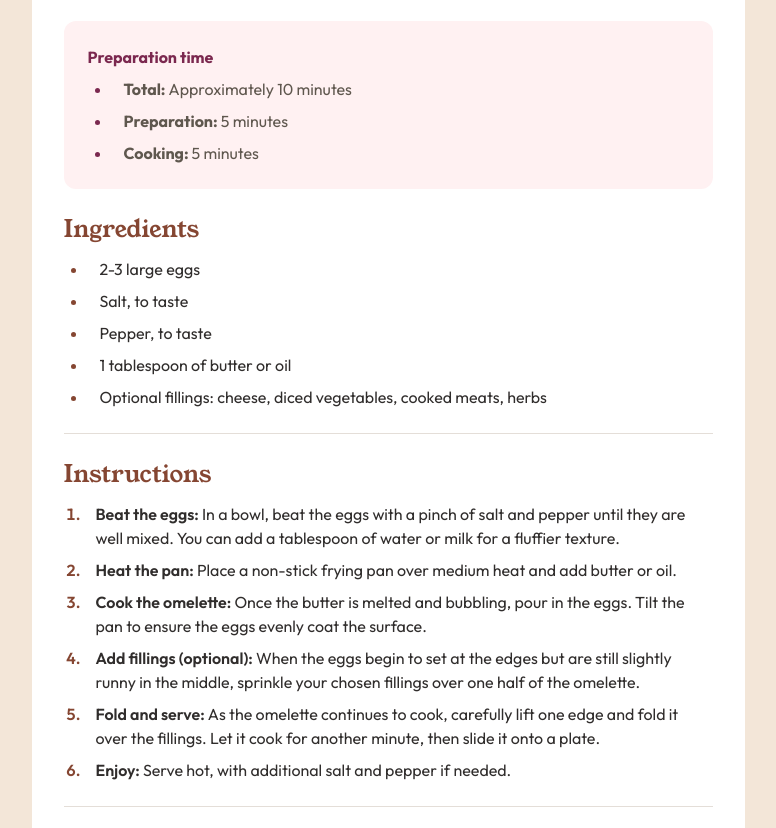
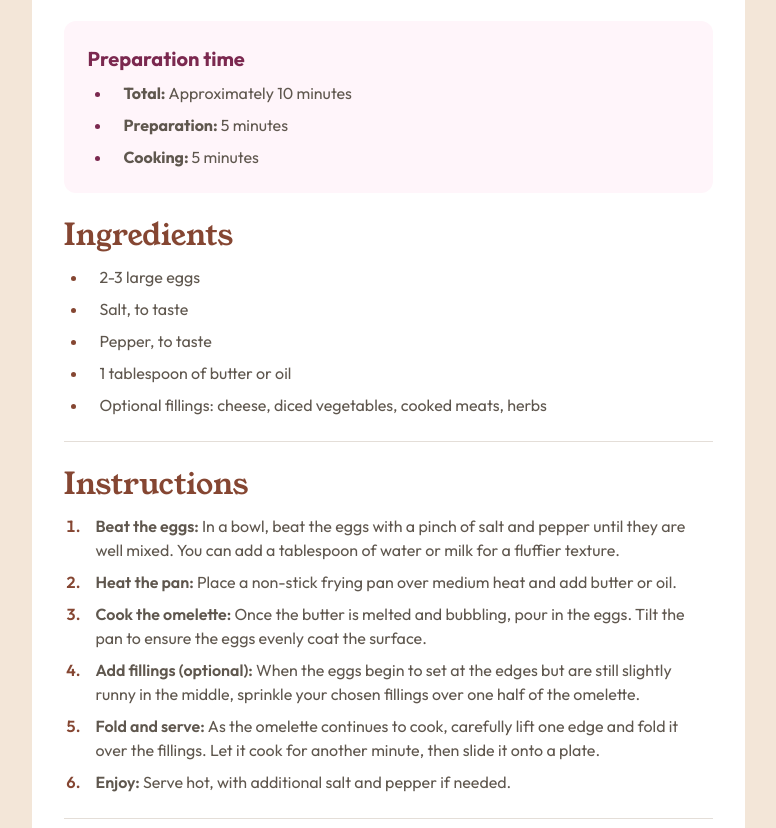
Before and after one commit to NunoJDMachado/recipe-page, a website: page index.html in a window 1280 px wide. Shown: the part 565-1393 px from the top of the page, without its empty margins (252-1028 px from the left). Drawn offline with nearby package versions, Linux system fonts and the light colour scheme; files that its build step writes are made by us from their sources.

Commit message:
Change heading font sizes, fix text colors and fix card bg color

```diff
--- a/index.html
+++ b/index.html
@@ -17,11 +17,11 @@
             <header class="flex flex-col gap-3">
                 <h1 class="font-young-serif text-[#302d2c] text-[2.25rem] sm:text-[2.55rem]">Simple Omelette Recipe</h1>
 
-                <p class="font-outfit text-[#302d2c]">An easy and quick dish, perfect for any meal. This classic omelette combines beaten eggs cooked to perfection, optionally filled with your choice of cheese, vegetables, or meats.</p>
+                <p class="font-outfit text-[#5f574e]">An easy and quick dish, perfect for any meal. This classic omelette combines beaten eggs cooked to perfection, optionally filled with your choice of cheese, vegetables, or meats.</p>
             </header>
 
-            <section class="font-outfit bg-rose-50 rounded-xl p-6">
-                <h3 class="text-[#7b284f] font-[700] mb-2">Preparation time</h3>
+            <section class="font-outfit bg-[#fff5fa] rounded-xl p-6">
+                <h3 class="text-[#7b284f] text-xl font-[700] mb-2">Preparation time</h3>
 
                 <ul class="list-disc text-[#7b284f] font-[700] ml-6">
                     <li class="mb-2">
@@ -43,50 +43,50 @@
             </section>
 
             <section>
-                <h2 class="font-young-serif text-[#854632] text-2xl mb-3">Ingredients</h2>
+                <h2 class="font-young-serif text-[#854632] text-3xl mb-3">Ingredients</h2>
 
                 <ul class="list-disc font-outfit text-[#854632] ml-6">
-                    <li class="mb-2"><div class="text-[#302d2c] ml-3">2-3 large eggs</div></li>
-                    <li class="mb-2"><div class="text-[#302d2c] ml-3">Salt, to taste</div></li>
-                    <li class="mb-2"><div class="text-[#302d2c] ml-3">Pepper, to taste</div></li>
-                    <li class="mb-2"><div class="text-[#302d2c] ml-3">1 tablespoon of butter or oil</div></li>
-                    <li><div class="text-[#302d2c] ml-3">Optional fillings: cheese, diced vegetables, cooked meats, herbs</div></li>
+                    <li class="mb-2"><div class="text-[#5f574e] ml-3">2-3 large eggs</div></li>
+                    <li class="mb-2"><div class="text-[#5f574e] ml-3">Salt, to taste</div></li>
+                    <li class="mb-2"><div class="text-[#5f574e] ml-3">Pepper, to taste</div></li>
+                    <li class="mb-2"><div class="text-[#5f574e] ml-3">1 tablespoon of butter or oil</div></li>
+                    <li><div class="text-[#5f574e] ml-3">Optional fillings: cheese, diced vegetables, cooked meats, herbs</div></li>
                 </ul>
             </section>
 
             <hr class="text-[#e4ded8]">
 
             <section>
-                <h2 class="font-young-serif text-[#854632] text-2xl mb-3">Instructions</h2>
+                <h2 class="font-young-serif text-[#854632] text-3xl mb-3">Instructions</h2>
 
                 <ol class="list-decimal font-outfit text-[#854632] ml-5">
                     <li class="font-[600] mb-2">
-                        <div class="text-[#302d2c] ml-3">
+                        <div class="text-[#5f574e] ml-3">
                             Beat the eggs: <span class="font-[400]">In a bowl, beat the eggs with a pinch of salt and pepper until they are well mixed. You can add a tablespoon of water or milk for a fluffier texture.</span>
                         </div>
                     </li>
                     <li class="font-[600] mb-2">
-                        <div class="text-[#302d2c] ml-3">
+                        <div class="text-[#5f574e] ml-3">
                             Heat the pan: <span class="font-[400]">Place a non-stick frying pan over medium heat and add butter or oil.</span>
                         </div>
                     </li>
                     <li class="font-[600] mb-2">
-                        <div class="text-[#302d2c] ml-3">
+                        <div class="text-[#5f574e] ml-3">
                             Cook the omelette: <span class="font-[400]">Once the butter is melted and bubbling, pour in the eggs. Tilt the pan to ensure the eggs evenly coat the surface.</span>
                         </div>
                     </li>
                     <li class="font-[600] mb-2">
-                        <div class="text-[#302d2c] ml-3">
+                        <div class="text-[#5f574e] ml-3">
                             Add fillings (optional): <span class="font-[400]">When the eggs begin to set at the edges but are still slightly runny in the middle, sprinkle your chosen fillings over one half of the omelette.</span>
                         </div>
                     </li>
                     <li class="font-[600] mb-2">
-                        <div class="text-[#302d2c] ml-3">
+                        <div class="text-[#5f574e] ml-3">
                             Fold and serve: <span class="font-[400]">As the omelette continues to cook, carefully lift one edge and fold it over the fillings. Let it cook for another minute, then slide it onto a plate.</span>
                         </div>
                     </li>
                     <li class="font-[600]">
-                        <div class="text-[#302d2c] ml-3">
+                        <div class="text-[#5f574e] ml-3">
                             Enjoy: <span class="font-[400]">Serve hot, with additional salt and pepper if needed.</span>
                         </div>
                     </li>
@@ -95,8 +95,8 @@
 
             <hr class="text-[#e4ded8]">
 
-            <section class="font-outfit text-[#302d2c]">
-                <h2 class="font-young-serif text-[#854632] text-2xl mb-3">Nutrition</h2>
+            <section class="font-outfit text-[#5f574e]">
+                <h2 class="font-young-serif text-[#854632] text-3xl mb-3">Nutrition</h2>
 
                 <p class="mb-3">The table below shows nutritional values per serving without the additional fillings.</p>
 
```
